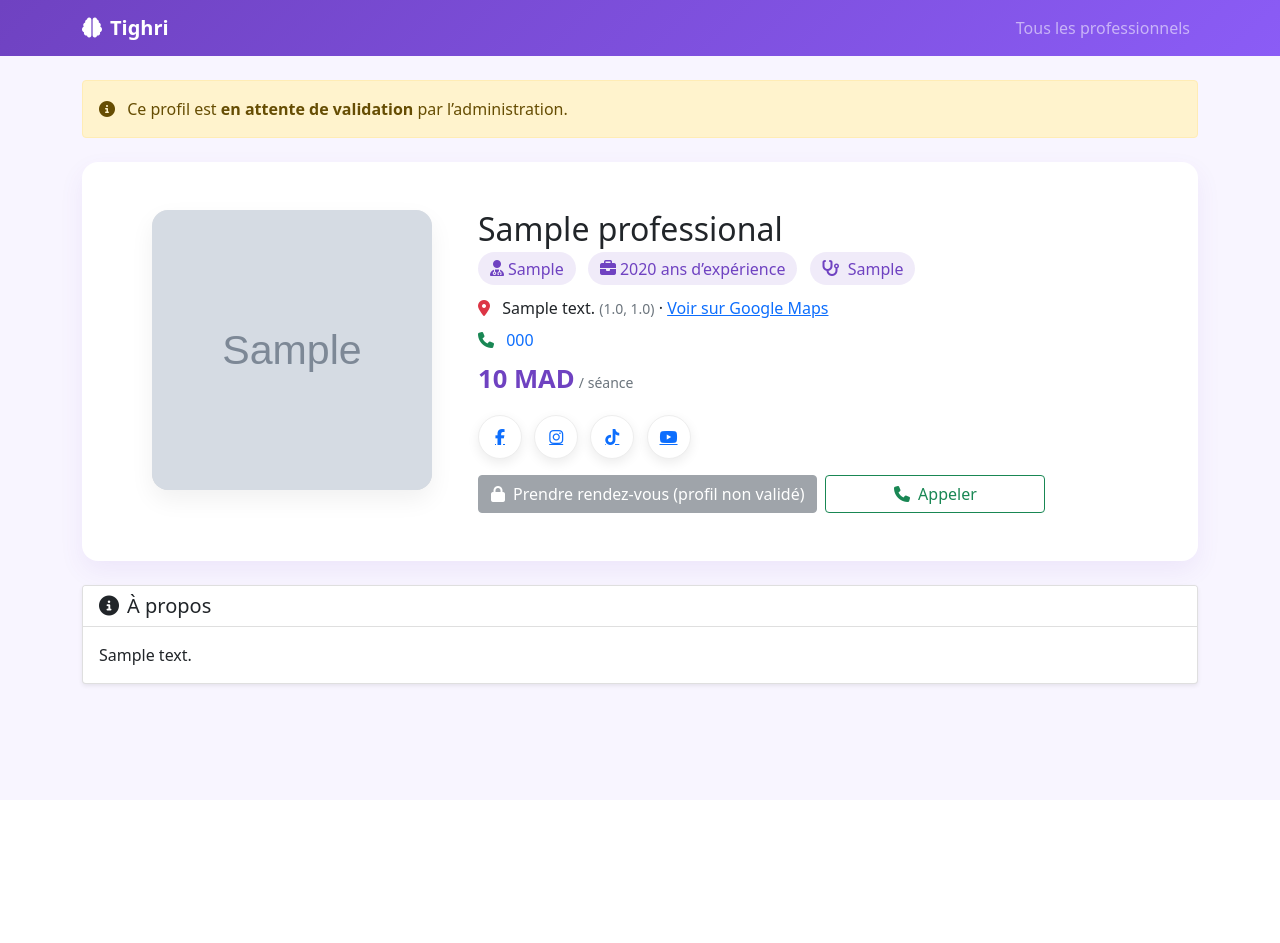
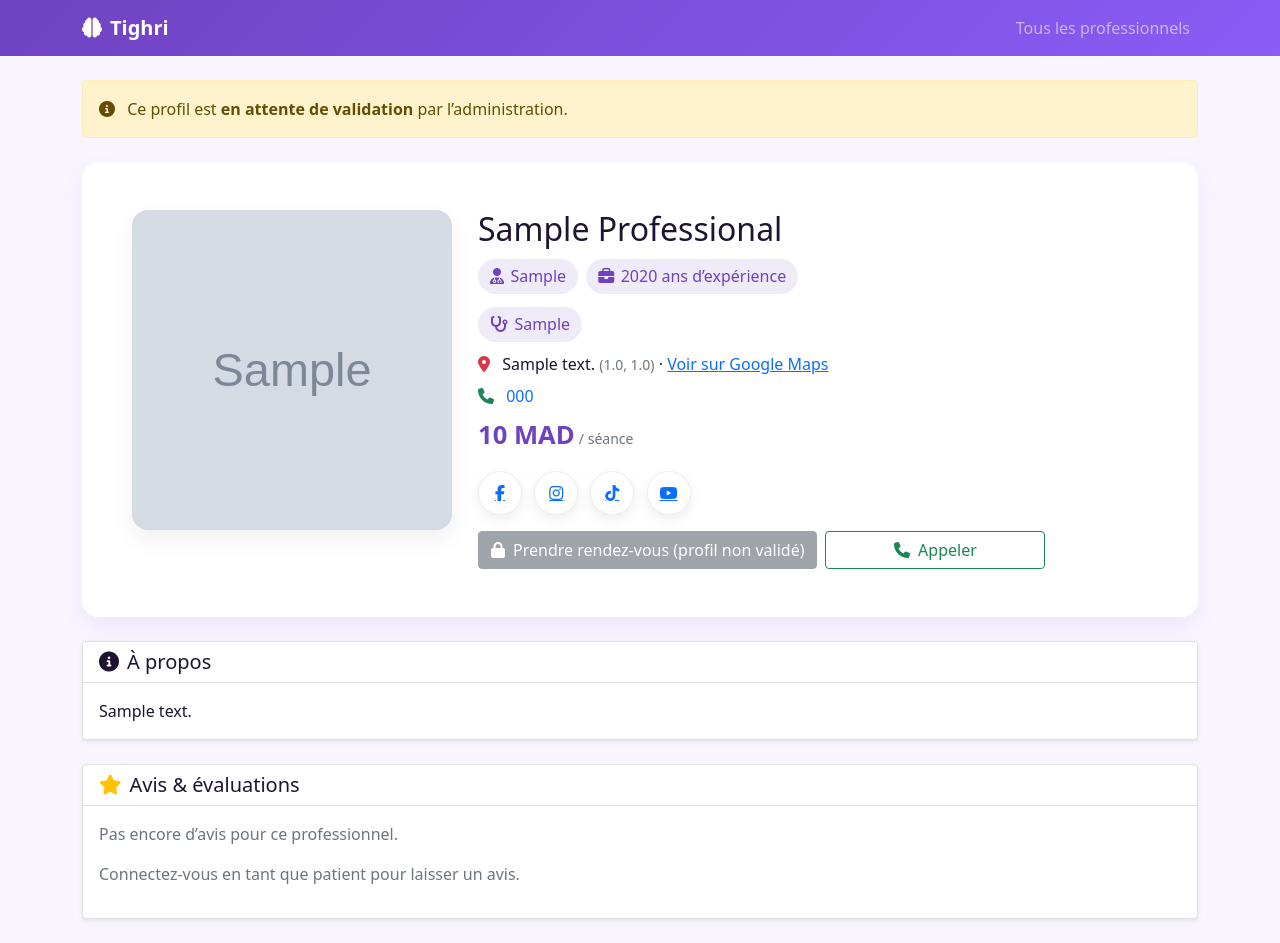
Before and after one commit to asccof/lumia-project-principale, a Flask app: page /professional/1 in a window 1280 px wide. Before the commit the page ends 688 px from the top, so only its background shows below. Run offline with Flask 3, Linux system fonts and the light colour scheme; tables that the repository leaves empty hold one stand-in row (values such as "Sample post"); grey boxes marked "Sample" are stand-in pictures; some libraries are stand-ins or nearby versions.

Commit message:
Update professional_detail.html

```diff
--- a/templates/professional_detail.html
+++ b/templates/professional_detail.html
@@ -3,24 +3,72 @@
 <head>
   <meta charset="UTF-8" />
   <meta name="viewport" content="width=device-width, initial-scale=1.0"/>
-  <meta name="referrer" content="no-referrer" />
   <title>{{ professional.name }} - Fiche professionnelle</title>
 
+  <!-- UI libs -->
   <link href="https://cdn.jsdelivr.net/npm/bootstrap@5.1.3/dist/css/bootstrap.min.css" rel="stylesheet">
   <link href="https://cdnjs.cloudflare.com/ajax/libs/font-awesome/6.5.2/css/all.min.css" rel="stylesheet">
-  <link rel="stylesheet" href="{{ url_for('static', filename='mobile.css') }}">
 
   <style>
-    :root{ --primary:#6f42c1; --light:#f8f5ff; }
-    body{ background:var(--light); }
-    .pro-header{ background:white; border-radius:16px; box-shadow:0 10px 25px rgba(111,66,193,.08); }
-    .avatar{ width:100%; max-width:280px; aspect-ratio:1/1; object-fit:cover; border-radius:16px; box-shadow:0 10px 25px rgba(0,0,0,.06); background:linear-gradient(#eee,#ddd) }
-    .badge-chip{ background:rgba(111,66,193,.1); color:var(--primary); border-radius:999px; padding:.35rem .75rem; }
+    :root{ --primary:#6f42c1; --light:#f8f5ff; --ink:#1f1430; }
+    body{ background:var(--light); color:var(--ink); }
+
+    .pro-header{
+      background:#fff; border-radius:16px;
+      box-shadow:0 10px 25px rgba(111,66,193,.08);
+    }
+
+    /* Avatar: carré responsive, cover, fond neutre en attente */
+    .avatar-wrap{
+      width:100%;
+      max-width:320px;
+      margin-inline:auto;
+      position:relative; /* requis pour le fallback @supports */
+    }
+    .avatar{
+      display:block; width:100%;
+      aspect-ratio: 1 / 1;             /* navigateurs modernes */
+      object-fit: cover;
+      border-radius:16px;
+      background: radial-gradient(ellipse at 50% 45%, #faf8ff 0 60%, #eee 61% 100%);
+      box-shadow:0 10px 25px rgba(0,0,0,.06);
+      image-rendering:auto;
+    }
+    /* Fallback anciens navigateurs sans aspect-ratio */
+    @supports not (aspect-ratio: 1 / 1){
+      .avatar-wrap::before{ content:""; display:block; padding-top:100%; }
+      .avatar{ position:absolute; inset:0; width:100%; height:100%; object-fit:cover; }
+    }
+
+    .badge-chip{
+      background: rgba(111,66,193,.1);
+      color: var(--primary);
+      border-radius: 999px;
+      padding:.35rem .75rem;
+      display:inline-flex; align-items:center; gap:.4rem;
+      margin:.15rem .25rem .15rem 0;
+      white-space:nowrap;
+    }
+
     .price{ font-size:1.6rem; font-weight:700; color:var(--primary); }
-    .cta a{ min-width:220px; }
-    .socials a{ display:inline-flex; align-items:center; justify-content:center; width:44px; height:44px; border-radius:50%; background:#fff; box-shadow:0 4px 12px rgba(0,0,0,.08); margin-right:.5rem; border:1px solid #eee; }
+    .cta a{ min-width: 220px; }
+
+    .socials a{
+      display:inline-flex; align-items:center; justify-content:center;
+      width:44px; height:44px; border-radius:50%;
+      background:#fff; box-shadow:0 4px 12px rgba(0,0,0,.08);
+      margin-right:.5rem; border:1px solid #eee;
+    }
     .socials a:hover{ transform: translateY(-2px); }
+
+    /* Petits écrans */
+    @media (max-width: 480px){
+      .avatar-wrap{ max-width: 260px; }
+    }
   </style>
+
+  <!-- Ta feuille mobile spécifique (déjà en place dans ton projet) -->
+  <link rel="stylesheet" href="{{ url_for('static', filename='mobile.css') }}">
 </head>
 <body>
 <nav class="navbar navbar-expand-lg navbar-dark" style="background:linear-gradient(135deg,#6f42c1,#8b5cf6);">
@@ -42,36 +90,48 @@
 
   <div class="pro-header p-4 p-lg-5">
     <div class="row g-4 align-items-start">
+      <!-- Photo -->
       <div class="col-lg-4 text-center">
-        {% set img_url = (professional.image_url or '')|trim %}
-        {% set placeholder = 'https://placehold.co/600x600?text=Photo' %}
-        <img class="avatar"
-             src="{{ img_url or placeholder }}"
-             alt="Photo de {{ professional.name }}"
-             referrerpolicy="no-referrer"
-             loading="eager" fetchpriority="high"
-             onerror="this.onerror=null;this.src='{{ placeholder }}';">
+        <div class="avatar-wrap">
+          <img
+            id="proAvatar"
+            class="avatar"
+            alt="Photo de {{ professional.name }}"
+            loading="lazy"
+            decoding="async"
+            referrerpolicy="no-referrer"
+            crossorigin="anonymous"
+            src="{% set img=(professional.image_url or '')|trim %}{{ img if img else 'https://placehold.co/600x600?text=Photo' }}"
+            onerror="window.__proImgFallback && window.__proImgFallback(this)"
+          >
+        </div>
       </div>
+
+      <!-- Infos -->
       <div class="col-lg-8">
-        <h1 class="h2 mb-2">{{ professional.name }}</h1>
+        <h1 class="h2 mb-2 text-capitalize">{{ professional.name }}</h1>
 
-        <div class="mb-3">
-          <span class="badge-chip me-2"><i class="fas fa-user-md me-1"></i>{{ professional.specialty or 'Spécialité non renseignée' }}</span>
+        <div class="mb-2">
+          <span class="badge-chip"><i class="fas fa-user-md"></i>{{ professional.specialty or 'Spécialité non renseignée' }}</span>
           {% if professional.experience_years %}
-            <span class="badge-chip me-2"><i class="fas fa-briefcase me-1"></i>{{ professional.experience_years }} ans d’expérience</span>
+            <span class="badge-chip"><i class="fas fa-briefcase"></i>{{ professional.experience_years }} ans d’expérience</span>
           {% endif %}
-          {% if professional.consultation_types %}
+        </div>
+
+        {% if professional.consultation_types %}
+          <div class="mb-2">
             {% for t in professional.consultation_types.split(',') %}
-              <span class="badge-chip me-2"><i class="fas fa-stethoscope me-1"></i>
-                {% set tt = t.strip() %}
+              {% set tt = t.strip() %}
+              <span class="badge-chip">
+                <i class="fas fa-stethoscope"></i>
                 {% if tt=='cabinet' %}Cabinet
                 {% elif tt=='domicile' %}Domicile
                 {% elif tt in ['en_ligne','video','vidéo'] %}En ligne
                 {% else %}{{ t }}{% endif %}
               </span>
             {% endfor %}
-          {% endif %}
-        </div>
+          </div>
+        {% endif %}
 
         {% set has_coords = (professional.latitude is not none) and (professional.longitude is not none) %}
         {% if has_coords %}
@@ -85,7 +145,9 @@
           <i class="fas fa-map-marker-alt me-2 text-danger"></i>
           {{ professional.address or professional.location or 'Adresse non renseignée' }}
           {% if has_coords %}<small class="text-muted"> ({{ professional.latitude }}, {{ professional.longitude }})</small>{% endif %}
-          {% if (professional.address or has_coords or professional.location) %} · <a href="{{ maps_url }}" target="_blank" rel="noopener" class="link-primary">Voir sur Google Maps</a>{% endif %}
+          {% if (professional.address or has_coords or professional.location) %} ·
+            <a href="{{ maps_url }}" target="_blank" rel="noopener" class="link-primary">Voir sur Google Maps</a>
+          {% endif %}
         </div>
 
         {% if professional.phone %}
@@ -106,10 +168,18 @@
         {% if has_socials %}
           {% if professional.social_links_approved %}
             <div class="socials mb-3">
-              {% if professional.facebook_url %}<a href="{{ professional.facebook_url }}" target="_blank" rel="noopener" aria-label="Facebook"><i class="fab fa-facebook-f"></i></a>{% endif %}
-              {% if professional.instagram_url %}<a href="{{ professional.instagram_url }}" target="_blank" rel="noopener" aria-label="Instagram"><i class="fab fa-instagram"></i></a>{% endif %}
-              {% if professional.tiktok_url %}<a href="{{ professional.tiktok_url }}" target="_blank" rel="noopener" aria-label="TikTok"><i class="fab fa-tiktok"></i></a>{% endif %}
-              {% if professional.youtube_url %}<a href="{{ professional.youtube_url }}" target="_blank" rel="noopener" aria-label="YouTube"><i class="fab fa-youtube"></i></a>{% endif %}
+              {% if professional.facebook_url %}
+                <a href="{{ professional.facebook_url }}" target="_blank" rel="noopener" aria-label="Facebook"><i class="fab fa-facebook-f"></i></a>
+              {% endif %}
+              {% if professional.instagram_url %}
+                <a href="{{ professional.instagram_url }}" target="_blank" rel="noopener" aria-label="Instagram"><i class="fab fa-instagram"></i></a>
+              {% endif %}
+              {% if professional.tiktok_url %}
+                <a href="{{ professional.tiktok_url }}" target="_blank" rel="noopener" aria-label="TikTok"><i class="fab fa-tiktok"></i></a>
+              {% endif %}
+              {% if professional.youtube_url %}
+                <a href="{{ professional.youtube_url }}" target="_blank" rel="noopener" aria-label="YouTube"><i class="fab fa-youtube"></i></a>
+              {% endif %}
             </div>
           {% else %}
             <div class="alert alert-info py-2 mb-3"><i class="fa-solid fa-hourglass-half me-2"></i>Les liens réseaux sociaux sont en attente de validation.</div>
@@ -132,6 +202,7 @@
     </div>
   </div>
 
+  <!-- À propos -->
   <div class="mt-4">
     <div class="card shadow-sm">
       <div class="card-header bg-white">
@@ -143,11 +214,100 @@
     </div>
   </div>
 
-  <!-- Bloc avis inchangé -->
-  {% if false %}{% endif %}
-  <!-- (Ton bloc d'avis existant reste le même ici) -->
+  <!-- Avis -->
+  <div class="mt-4">
+    <div class="card shadow-sm">
+      <div class="card-header bg-white d-flex align-items-center justify-content-between">
+        <h5 class="mb-0"><i class="fa-solid fa-star me-2 text-warning"></i>Avis & évaluations</h5>
+        {% if avg_rating %}
+          <span class="badge bg-warning text-dark">Moyenne : {{ avg_rating }}/5</span>
+        {% endif %}
+      </div>
+      <div class="card-body">
+        {% if reviews %}
+          <div class="list-group mb-3">
+            {% for r in reviews %}
+              <div class="list-group-item">
+                <div class="d-flex justify-content-between">
+                  <strong>{{ r.user.username }}</strong>
+                  <small class="text-muted">{{ r.created_at.strftime('%d/%m/%Y %H:%M') if r.created_at else '' }}</small>
+                </div>
+                <div class="mb-1">
+                  <span class="text-warning">
+                    {% for i in range(0, r.rating) %}★{% endfor %}{% for i in range(r.rating, 5) %}☆{% endfor %}
+                  </span>
+                </div>
+                <div>{{ r.comment }}</div>
+              </div>
+            {% endfor %}
+          </div>
+        {% else %}
+          <p class="text-muted">Pas encore d’avis pour ce professionnel.</p>
+        {% endif %}
 
+        {% if current_user.is_authenticated and current_user.user_type == 'patient' %}
+          <hr>
+          <form method="post" action="{{ url_for('add_review', professional_id=professional.id) }}">
+            {% if csrf_token is defined %}<input type="hidden" name="csrf_token" value="{{ csrf_token() }}">{% endif %}
+            <div class="row g-3">
+              <div class="col-md-3">
+                <label class="form-label">Note</label>
+                <select name="rating" class="form-select" required>
+                  <option value="">Choisir…</option>
+                  <option value="5">5 - Excellent</option>
+                  <option value="4">4 - Très bien</option>
+                  <option value="3">3 - Bien</option>
+                  <option value="2">2 - Moyen</option>
+                  <option value="1">1 - Insuffisant</option>
+                </select>
+              </div>
+              <div class="col-md-9">
+                <label class="form-label">Commentaire</label>
+                <textarea name="comment" rows="2" class="form-control" placeholder="Partagez votre expérience…" required></textarea>
+              </div>
+            </div>
+            <button class="btn btn-primary mt-3"><i class="fa-solid fa-paper-plane me-2"></i>Envoyer</button>
+          </form>
+        {% else %}
+          <p class="text-muted mt-3">Connectez-vous en tant que patient pour laisser un avis.</p>
+        {% endif %}
+      </div>
+    </div>
+  </div>
 </div>
+
+<script>
+/* Fallback image robuste (évite mixed content, query protégé, hotlink referer) */
+window.__proImgFallback = function(img){
+  try{
+    const attempt = Number(img.dataset.attempt||0);
+
+    if(attempt === 0){
+      img.dataset.attempt = "1";
+      const u = img.src;
+      if(/^http:\/\//i.test(u)){ img.src = u.replace(/^http:\/\//i,'https://'); return; }
+      // sinon on rejoue tel quel (parfois l'erreur est transitoire)
+    }else if(attempt === 1){
+      img.dataset.attempt = "2";
+      try{
+        const url = new URL(img.src, window.location.origin);
+        url.search = ""; url.hash = "";
+        img.src = url.toString();
+        return;
+      }catch(e){}
+    }
+
+    // Dernier recours
+    img.dataset.attempt = "3";
+    img.removeAttribute('crossorigin');
+    img.setAttribute('referrerpolicy','no-referrer');
+    img.src = 'https://placehold.co/600x600?text=Photo';
+  }catch(e){
+    img.src = 'https://placehold.co/600x600?text=Photo';
+  }
+};
+</script>
+
 <script src="https://cdn.jsdelivr.net/npm/bootstrap@5.1.3/dist/js/bootstrap.bundle.min.js"></script>
 </body>
 </html>
```
